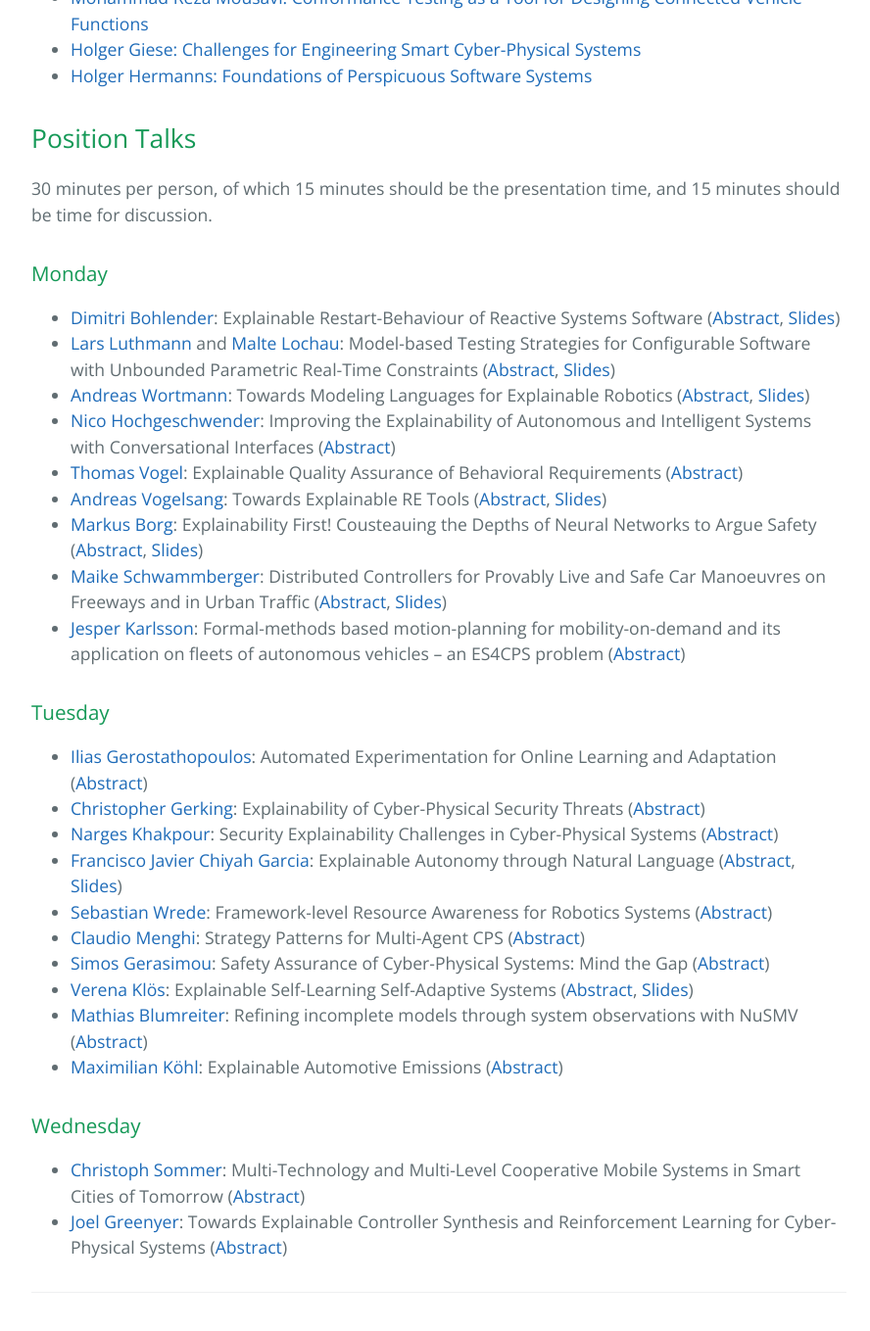
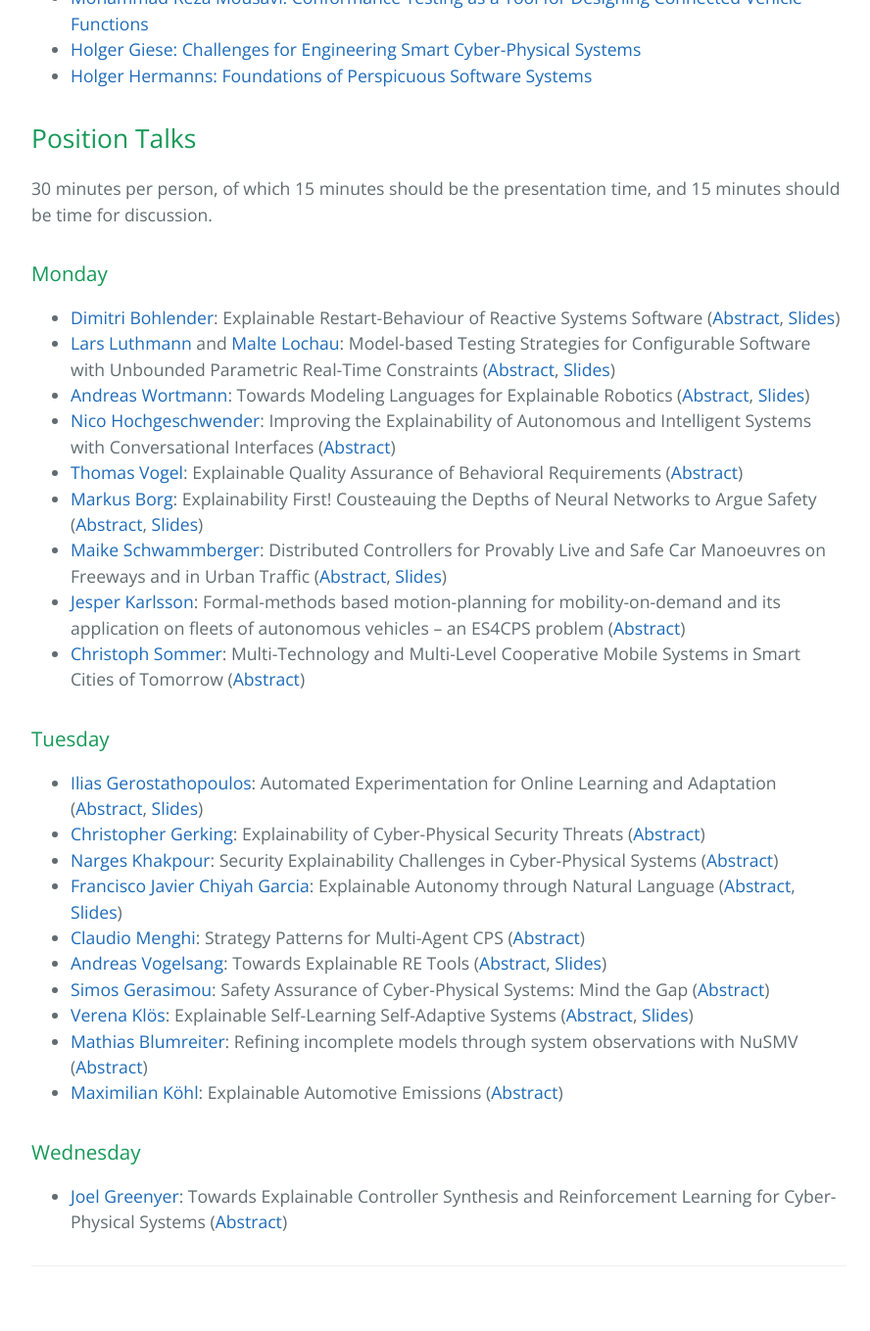
Before and after one commit to thomas-vogel/ES4CPS, a Jekyll site: the page built from program.md, in a window 1280 px wide and 1400 px high, scrolled down 1463 px. Shown: the top 1359 px of the window at 98% size, without its empty margins (192-1080 px from the left). Built offline with Jekyll 4.4.1, drawn with Linux system fonts in a browser that asks for light colours.

Commit message:
Update slides and program.

```diff
--- a/program.md
+++ b/program.md
@@ -32,21 +32,21 @@ with Unbounded Parametric Real-Time Constraints ([Abstract](abstracts/Luthmann.p
 * [Nico Hochgeschwender](http://www.dlr.de/sc){:target="_blank"}: Improving the Explainability of Autonomous and Intelligent
 Systems with Conversational Interfaces ([Abstract](abstracts/Hochgeschwender.pdf))
 * [Thomas Vogel](http://thomas-vogel.github.io/){:target="_blank"}: Explainable Quality Assurance of Behavioral Requirements ([Abstract](abstracts/Vogel.pdf))
-* [Andreas Vogelsang](https://www.dcaiti.tu-berlin.de/people/vogelsang/){:target="_blank"}: Towards Explainable RE Tools ([Abstract](abstracts/Vogelsang.pdf), [Slides](slides/Vogelsang.pdf))
 * [Markus Borg](https://www.sics.se/people/markus-borg){:target="_blank"}: Explainability First! Cousteauing the Depths of Neural Networks to Argue Safety ([Abstract](abstracts/Borg.pdf), [Slides](slides/Borg.pdf))
 * [Maike Schwammberger](https://uol.de/csd/persons/maike-schwammberger-msc/){:target="_blank"}: Distributed Controllers for Provably Live and Safe Car
 Manoeuvres on Freeways and in Urban Traffic ([Abstract](abstracts/Schwammberger.pdf), [Slides](slides/Schwammberger.pdf))
 * [Jesper	Karlsson](https://www.kth.se/profile/jeskarl){:target="_blank"}: Formal-methods based motion-planning for mobility-on-demand and its application on fleets of autonomous vehicles -- an ES4CPS problem ([Abstract](abstracts/Karlsson.pdf))
+* [Christoph Sommer](http://www.ccs-labs.org/~sommer/){:target="_blank"}: Multi-Technology and Multi-Level Cooperative Mobile Systems in Smart Cities of Tomorrow ([Abstract](abstracts/Sommer.pdf))
 
 ### Tuesday
 
 * [Ilias Gerostathopoulos](http://www4.in.tum.de/~gerostat/){:target="_blank"}: Automated Experimentation for Online Learning and
-Adaptation ([Abstract](abstracts/Gerostathopoulos.pdf))
+Adaptation ([Abstract](abstracts/Gerostathopoulos.pdf), [Slides](slides/Gerostathopoulos.pdf))
 * [Christopher Gerking](https://www.uni-paderborn.de/person/8391/){:target="_blank"}: Explainability of Cyber-Physical Security Threats ([Abstract](abstracts/Gerking.pdf))
 * [Narges Khakpour](https://lnu.se/en/staff/narges.khakpour/){:target="_blank"}: Security Explainability Challenges in Cyber-Physical Systems ([Abstract](abstracts/Khakpour.pdf))
 * [Francisco Javier Chiyah Garcia](https://scholar.google.co.uk/citations?user=NQyCFjYAAAAJ&hl=en){:target="_blank"}: Explainable Autonomy through Natural Language ([Abstract](abstracts/ChiyahGarcia.pdf), [Slides](slides/ChiyahGarcia.pdf))
-* [Sebastian Wrede](https://www.cor-lab.de/swrede){:target="_blank"}: Framework-level Resource Awareness for Robotics Systems ([Abstract](abstracts/Wrede.txt))
 * [Claudio Menghi](https://www.chalmers.se/en/staff/Pages/menghi.aspx){:target="_blank"}: Strategy Patterns for Multi-Agent CPS ([Abstract](abstracts/Menghi.pdf))
+* [Andreas Vogelsang](https://www.dcaiti.tu-berlin.de/people/vogelsang/){:target="_blank"}: Towards Explainable RE Tools ([Abstract](abstracts/Vogelsang.pdf), [Slides](slides/Vogelsang.pdf))
 * [Simos Gerasimou](https://www-users.cs.york.ac.uk/simos/){:target="_blank"}: Safety Assurance of Cyber-Physical Systems: Mind the Gap ([Abstract](abstracts/Gerasimou.txt))
 * [Verena Klös](https://www.sese.tu-berlin.de/menue/ueber_uns/team/verena_kloes/){:target="_blank"}: Explainable Self-Learning Self-Adaptive Systems ([Abstract](abstracts/Kloes.pdf), [Slides](slides/Kloes.pdf))
 * [Mathias Blumreiter](https://www.tuhh.de/sts/institute/people/mathias-blumreiter.html){:target="_blank"}: Refining incomplete models through system observations
@@ -55,5 +55,4 @@ with NuSMV ([Abstract](abstracts/Blumreiter.pdf))
 
 ### Wednesday
 
-* [Christoph Sommer](http://www.ccs-labs.org/~sommer/){:target="_blank"}: Multi-Technology and Multi-Level Cooperative Mobile Systems in Smart Cities of Tomorrow ([Abstract](abstracts/Sommer.pdf))
 * [Joel Greenyer](http://jgreen.de/){:target="_blank"}: Towards Explainable Controller Synthesis and Reinforcement Learning for Cyber-Physical Systems ([Abstract](abstracts/Greenyer.pdf))
```
Also changed, not shown: participants.md (+0 -1 lines), assets/img/ES4CPS-Schedule.png, 2 other files.
